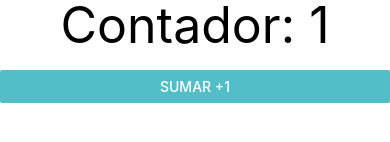
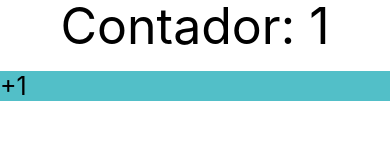
Before and after one commit to ZahidHernandezMejia/My-App, a React Native app in the folder AwesomeTSProject/: screen / in a window 390 px wide. Shown: the part 366-508 px from the top of the page. Built offline with nearby package versions, Linux system fonts and the light colour scheme.

Commit message:
TouchableOppacity

```diff
--- a/AwesomeTSProject/src/screens/ContadorScreen.tsx
+++ b/AwesomeTSProject/src/screens/ContadorScreen.tsx
@@ -1,5 +1,5 @@
 import React, {useState} from 'react';
-import {Button, Text, View} from 'react-native';
+import { Text, View, TouchableOpacity } from 'react-native';
 
 export const ContadorScreen = () => {
   const [contador, setContador] = useState(1);
@@ -22,13 +22,19 @@ export const ContadorScreen = () => {
         Contador: {contador}
       </Text>
 
-      <Button
-
+      {/* <Button
+        // onPress={}
         title="Sumar +1"
         color="#52BFC8"
         accessibilityLabel="Learn more about this purple button"
-      />
-
+      /> */}
+        <TouchableOpacity
+        onPress={()=>setContador(contador+1)}
+        >
+            <View style={{backgroundColor:'#52BFC8'}}>
+            <Text style={{color:'black', fontSize:25}}>+1</Text>
+            </View>
+        </TouchableOpacity>
     </View>
   );
 };
```
